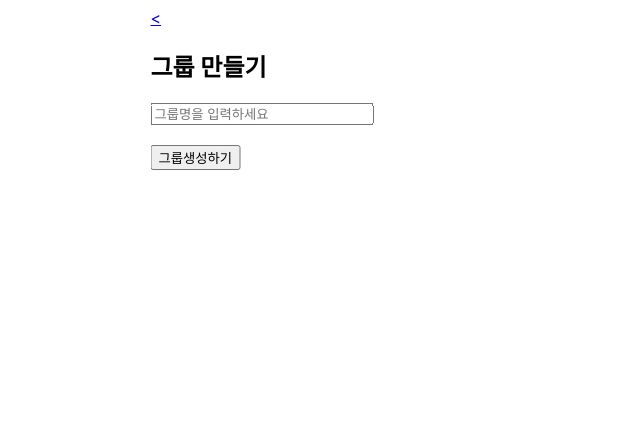
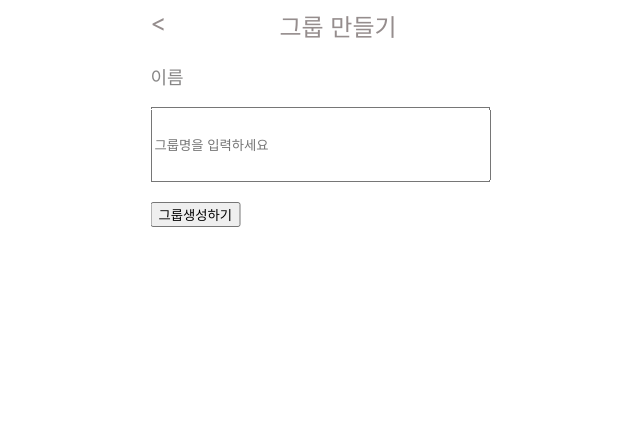
Before and after one commit to seoulmango/FirstMe, a Django app: page /make_group/ in a window 1280 px wide. Shown: the top 422 px of the page, without its empty margins (310-950 px from the left). Run offline with Django 4.2, Linux system fonts and the light colour scheme; a user stored in the database is signed in; some web fonts are replaced.

Commit message:
make_group css 1

```diff
--- a/FirstMe/mainApp/static/make_group.css
+++ b/FirstMe/mainApp/static/make_group.css
@@ -0,0 +1,26 @@
+.title-bar {
+    display: flex;
+    justify-content: space-between;
+    color: #958D8D;
+    font-size: 24px;
+    margin-bottom: 20px;
+}
+
+.invisible {
+    color: transparent;
+}
+
+a{
+    text-decoration: none;
+    color: #958D8D;
+}
+
+form > p{
+    font-size: 18px;
+    color: rgba(28, 26, 26, 0.53);
+}
+
+input {
+    width: 332px;
+    height: 69px;
+}
--- a/FirstMe/mainApp/templates/make_group.html
+++ b/FirstMe/mainApp/templates/make_group.html
@@ -8,12 +8,15 @@
 
 {% block content %}
 <div class="title-bar">
-    <a href="#" onClick="history.back()"> < </a>
-    <h2>그룹 만들기</h2>
-    <div></div>
+    <div>
+        <a href="#" onClick="history.back()"> < </a>
+    </div>
+    <div>그룹 만들기</div>
+    <div class="invisible"> > </div>
 </div>
 <form method="POST">
     {% csrf_token %}
+    <p>이름</p>
     <input type="text" name="name" placeholder="그룹명을 입력하세요" />
     <br>
     <br>
```
Also changed, not shown: FirstMe/db.sqlite3.
